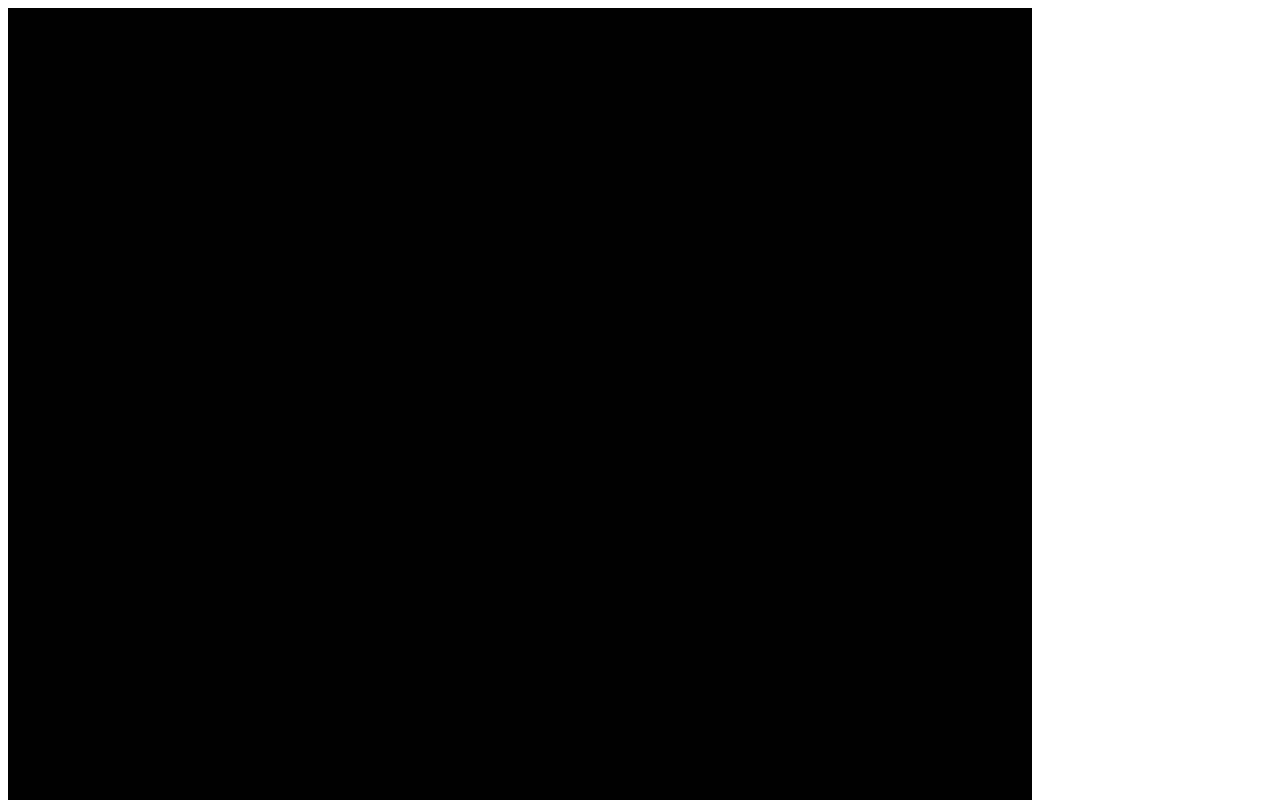
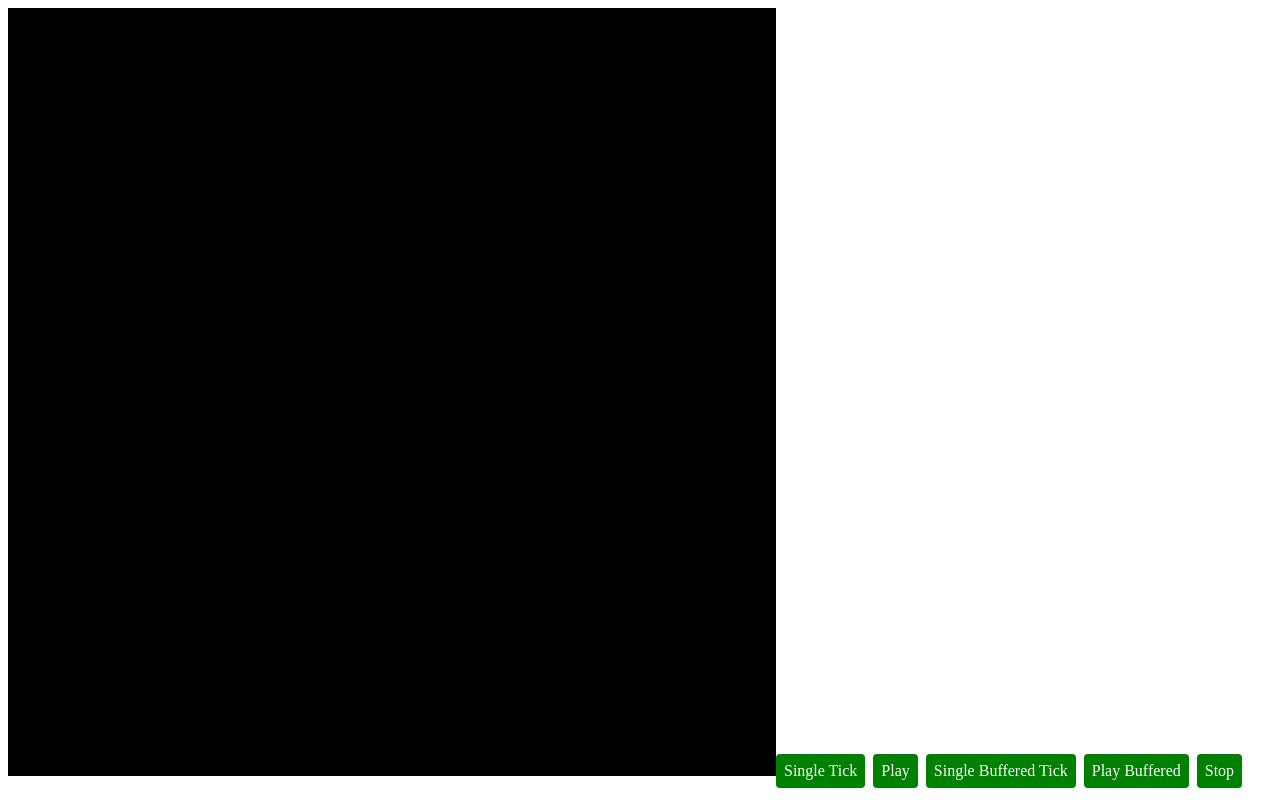
Before and after one commit to michaelwiktorek/langton, a React app: page / in a window 1280 px wide. Shown: the top 800 px of the page. Built offline with nearby package versions, Linux system fonts and the light colour scheme.

Commit message:
added buffered mode

```diff
--- a/src/components/App.tsx
+++ b/src/components/App.tsx
@@ -1,127 +1,45 @@
 import * as React from "react";
-import { Rotation, Direction } from "../models/Direction";
-import { Game } from "../models/Game";
-import { RuleSet } from "../models/RuleSet";
-import { GameState } from "../models/GameState";
-import { newGrid } from "../models/Grid";
 import "./App.scss";
-import { CanvasComponent } from "./game/CanvasRenderer";
+import { CanvasRenderer } from "./game/CanvasRenderer";
+import { Bug } from "../models/Bug";
+import { Direction } from "../models/Direction";
 
 export interface AppState {
-    game: Game;
-    history: GameState[];
-    running: boolean;
+    canvasMultiplier: number;
+    gridSize: number;
+    rules: string;
+    initialBug: Bug;
 }
+
+const COOL_RULES: { [index: string]: string } = {
+    triangle: "RRLLLRLLLRRR",
+    langton: "RL"
+};
 
 export class App extends React.Component<{}, AppState> {
     constructor(props: React.Props<{}>) {
         super(props);
-        const rules: RuleSet = {
-            0: { color: 1, rotation: Rotation.CLOCKWISE },
-            1: { color: 0, rotation: Rotation.COUNTER_CLOCKWISE }
-        };
         this.state = {
-            game: new Game(rules),
-            history: [
-                {
-                    grid: newGrid(50),
-                    bug: {
-                        position: { x: 25, y: 25 },
-                        direction: Direction.NORTH
-                    }
-                }
-            ],
-            running: false
+            canvasMultiplier: 3,
+            gridSize: 256,
+            rules: COOL_RULES["triangle"],
+            initialBug: {
+                position: { x: 170, y: 215 },
+                direction: Direction.NORTH
+            }
         };
     }
 
-    // private startUpdates = () => {
-    //     //this.setState({ running: true });
-    //     setInterval(this.handleUpdate, 25);
-    // };
-
-    // private stopUpdates = () => {
-    //     //this.setState({ running: false });
-    // };
-
-    // private handleUpdate = () => {
-    //     const newState = this.state.game.tick(this.getLatestState());
-    //     this.setState(state => ({
-    //         history: state.history.concat([newState])
-    //     }));
-    // };
-
-    // private getLatestState = () => {
-    //     const history = this.state.history;
-    //     return history[history.length - 1];
-    // };
-
-    // public renderGameState = (state: GameState) => {
-    //     const size = state.grid.data.length;
-    //     const position = state.bug.position;
-    //     const output: React.ReactNode[][] = [];
-    //     for (let i = size - 1; i >= 0; i--) {
-    //         const row: React.ReactNode[] = [];
-    //         for (let j = 0; j < size; j++) {
-    //             row.push(
-    //                 <div
-    //                     key={`${i}-${j}`}
-    //                     className={classnames(
-    //                         "color-" + getSquare(state.grid, { x: j, y: i }),
-    //                         "grid-cell"
-    //                     )}
-    //                 >
-    //                     {position.x === j &&
-    //                         position.y === i &&
-    //                         this.renderBug(state.bug)}
-    //                 </div>
-    //             );
-    //         }
-    //         output.push(row);
-    //     }
-    //     return output;
-    // };
-
-    // private renderBug = (bug: Bug) => {
-    //     const direction = bug.direction;
-    //     switch (direction) {
-    //         case Direction.NORTH:
-    //             return <Icon.ChevronUp size={12} color={"white"} />;
-    //         case Direction.EAST:
-    //             return <Icon.ChevronRight size={12} color={"white"} />;
-    //         case Direction.SOUTH:
-    //             return <Icon.ChevronDown size={12} color={"white"} />;
-    //         case Direction.WEST:
-    //             return <Icon.ChevronLeft size={12} color={"white"} />;
-    //     }
-    // };
-
     render() {
-        // const currentState = this.getLatestState();
-        // const map = this.renderGameState(currentState);
+        const { canvasMultiplier, gridSize, rules, initialBug } = this.state;
         return (
             <div className="app-container">
-                {/* <div className="map-container">
-                    {map.map((row, index) => {
-                        return (
-                            <div key={`row${index}`} className="row">
-                                {row.map((cell, index) => {
-                                    return cell;
-                                })}
-                            </div>
-                        );
-                    })}
-                </div>
-                <div className="button" onClick={this.handleUpdate}>
-                    Single Tick
-                </div>
-                <div className="button" onClick={this.startUpdates}>
-                    Play
-                </div>
-                <div className="button" onClick={this.stopUpdates}>
-                    Stop
-                </div> */}
-                <CanvasComponent />
+                <CanvasRenderer
+                    canvasMultiplier={canvasMultiplier}
+                    gridSize={gridSize}
+                    rules={rules}
+                    initialBug={initialBug}
+                />
             </div>
         );
     }
--- a/src/components/game/CanvasRenderer.tsx
+++ b/src/components/game/CanvasRenderer.tsx
@@ -1,59 +1,107 @@
 import * as React from "react";
-import { Direction } from "../../models/Direction";
+import { Bug, copyBug } from "../../models/Bug";
 import { Game } from "../../models/Game";
 import { GameState } from "../../models/GameState";
-import { newGrid } from "../../models/Grid";
+import { newGrid, getSquare } from "../../models/Grid";
 import { turnSequenceToRuleSet } from "../../models/RuleSet";
-import { CSS_COLOR_NAMES } from "../../utils/ColorNames";
+import { numberToColor } from "../../utils/ColorNames";
 
-const CANVAS_MULTIPLIER = 2;
+export interface CanvasRendererProps {
+    canvasMultiplier: number;
+    gridSize: number;
+    rules: string;
+    initialBug: Bug;
+}
 
-const GRID_SIZE = 512;
+export class CanvasRenderer extends React.Component<CanvasRendererProps> {
+    private gameState: GameState;
+    private game: Game;
+    private timerId: number;
+    private bufferedTimerId: number;
 
-export class CanvasComponent extends React.Component {
-    gameState: GameState = {
-        grid: newGrid(GRID_SIZE),
-        bug: {
-            position: { x: GRID_SIZE / 2, y: GRID_SIZE / 2 },
-            direction: Direction.NORTH
-        }
-    };
-
-    game: Game = new Game(turnSequenceToRuleSet("RRLLLRLLLRRR"));
+    constructor(props: CanvasRendererProps) {
+        super(props);
+        this.gameState = {
+            grid: newGrid(props.gridSize),
+            bug: copyBug(props.initialBug)
+        };
+        this.game = new Game(turnSequenceToRuleSet(props.rules));
+        this.timerId = 0;
+        this.bufferedTimerId = 0;
+    }
 
     componentDidMount() {
         this.initializeCanvas();
     }
 
-    timerId = 0;
-
     private initializeCanvas() {
         const size = this.gameState.grid.data.length;
         const ctx = (this.refs.canvas as any).getContext("2d");
         ctx.fillStyle = "black";
-        ctx.fillRect(0, 0, size * CANVAS_MULTIPLIER, size * CANVAS_MULTIPLIER);
+        ctx.fillRect(
+            0,
+            0,
+            size * this.props.canvasMultiplier,
+            size * this.props.canvasMultiplier
+        );
     }
 
     private updateCanvas() {
         const ctx = (this.refs.canvas as any).getContext("2d");
         const drawingDatum = this.game.mutableTick(this.gameState);
-        ctx.fillStyle = CSS_COLOR_NAMES[drawingDatum.color + 30];
+        ctx.fillStyle = numberToColor(drawingDatum.color);
         ctx.fillRect(
-            drawingDatum.position.x * CANVAS_MULTIPLIER,
-            GRID_SIZE * CANVAS_MULTIPLIER -
-                drawingDatum.position.y * CANVAS_MULTIPLIER,
-            CANVAS_MULTIPLIER,
-            CANVAS_MULTIPLIER
+            drawingDatum.position.x * this.props.canvasMultiplier,
+            this.props.gridSize * this.props.canvasMultiplier -
+                drawingDatum.position.y * this.props.canvasMultiplier,
+            this.props.canvasMultiplier,
+            this.props.canvasMultiplier
         );
     }
+
+    private bufferCanvasUpdates(ticks: number) {
+        if (ticks === 0) {
+            return;
+        }
+        for (let i = 0; i < ticks; i++) {
+            this.game.mutableTick(this.gameState);
+        }
+        this.renderEntireGrid(this.gameState);
+    }
+
+    private renderEntireGrid = (state: GameState) => {
+        const ctx = (this.refs.canvas as any).getContext("2d");
+        const size = state.grid.data.length;
+        for (let i = 0; i < size; i++) {
+            for (let j = 0; j < size; j++) {
+                ctx.fillStyle = numberToColor(
+                    getSquare(state.grid, { x: j, y: i })
+                );
+                ctx.fillRect(
+                    j * this.props.canvasMultiplier,
+                    size * this.props.canvasMultiplier -
+                        i * this.props.canvasMultiplier,
+                    this.props.canvasMultiplier,
+                    this.props.canvasMultiplier
+                );
+            }
+        }
+    };
 
     private handleTick = () => {
         this.updateCanvas();
     };
     private handlePlay = () => {
-        this.timerId = window.setInterval(this.handleTick, 1);
+        this.timerId = window.setInterval(this.handleTick, 50);
+    };
+    private handleBuffer = () => {
+        this.bufferCanvasUpdates(1000);
+    };
+    private handlePlayBuffer = () => {
+        this.bufferedTimerId = window.setInterval(this.handleBuffer, 50);
     };
     private handleStop = () => {
+        clearInterval(this.bufferedTimerId);
         clearInterval(this.timerId);
     };
 
@@ -62,14 +110,20 @@ export class CanvasComponent extends React.Component {
             <div>
                 <canvas
                     ref="canvas"
-                    width={GRID_SIZE * CANVAS_MULTIPLIER}
-                    height={GRID_SIZE * CANVAS_MULTIPLIER}
+                    width={this.props.gridSize * this.props.canvasMultiplier}
+                    height={this.props.gridSize * this.props.canvasMultiplier}
                 />
                 <div className="button" onClick={this.handleTick}>
                     Single Tick
                 </div>
                 <div className="button" onClick={this.handlePlay}>
                     Play
+                </div>
+                <div className="button" onClick={this.handleBuffer}>
+                    Single Buffered Tick
+                </div>
+                <div className="button" onClick={this.handlePlayBuffer}>
+                    Play Buffered
                 </div>
                 <div className="button" onClick={this.handleStop}>
                     Stop
--- a/src/models/Bug.ts
+++ b/src/models/Bug.ts
@@ -5,3 +5,14 @@ export interface Bug {
     position: Coordinate;
     direction: Direction;
 }
+
+export function copyBug(bug: Bug): Bug {
+    const position = bug.position;
+    return {
+        position: {
+            x: position.x,
+            y: position.y
+        },
+        direction: bug.direction
+    };
+}
--- a/src/models/Game.ts
+++ b/src/models/Game.ts
@@ -5,6 +5,7 @@ import { RuleSet } from "./RuleSet";
 import { GameState } from "./GameState";
 import { Coordinate } from "./Coordinate";
 import { GridSquareColor } from "./GridSquareColor";
+import { DrawingDatum } from "./DrawingDatum";
 
 export interface DrawDatum {
     position: Coordinate;
@@ -31,7 +32,7 @@ export class Game {
         return newState;
     };
 
-    public mutableTick = (state: GameState) => {
+    public mutableTick = (state: GameState): DrawingDatum => {
         const { grid, bug } = state;
         const color = getSquare(grid, bug.position);
         const rule = this.rules[color];
--- a/src/models/RuleSet.ts
+++ b/src/models/RuleSet.ts
@@ -43,6 +43,5 @@ export function turnSequenceToRuleSet(sequence: string): RuleSet {
                 throw new Error("incorrect turn sequence string " + sequence);
         }
     }
-    console.log(rules);
     return rules;
 }
--- a/src/utils/ColorNames.ts
+++ b/src/utils/ColorNames.ts
@@ -1,3 +1,7 @@
+export function numberToColor(num: number) {
+    return num === 0 ? "black" : CSS_COLOR_NAMES[num + 20];
+}
+
 export const CSS_COLOR_NAMES = [
     "AliceBlue",
     "AntiqueWhite",
```
Also changed, not shown: src/models/DrawingDatum.ts (added, +7 -0 lines), src/models/Grid.ts (+7 -0 lines).
